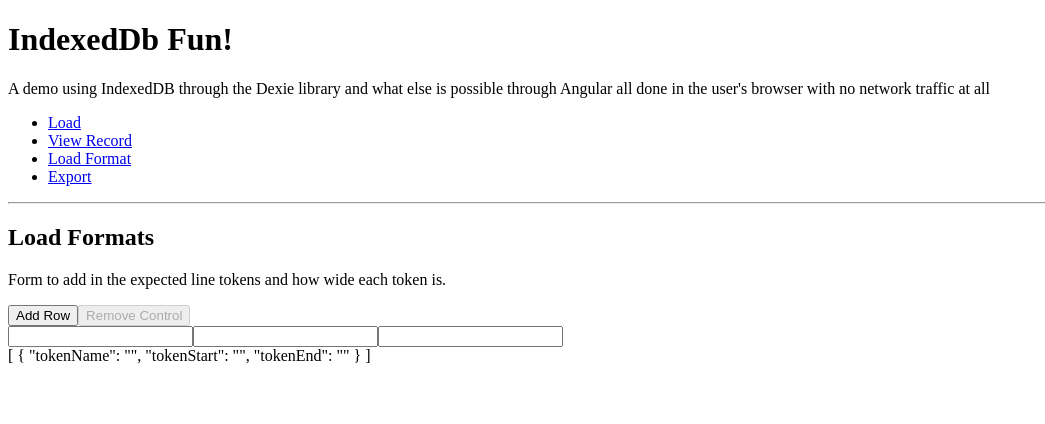
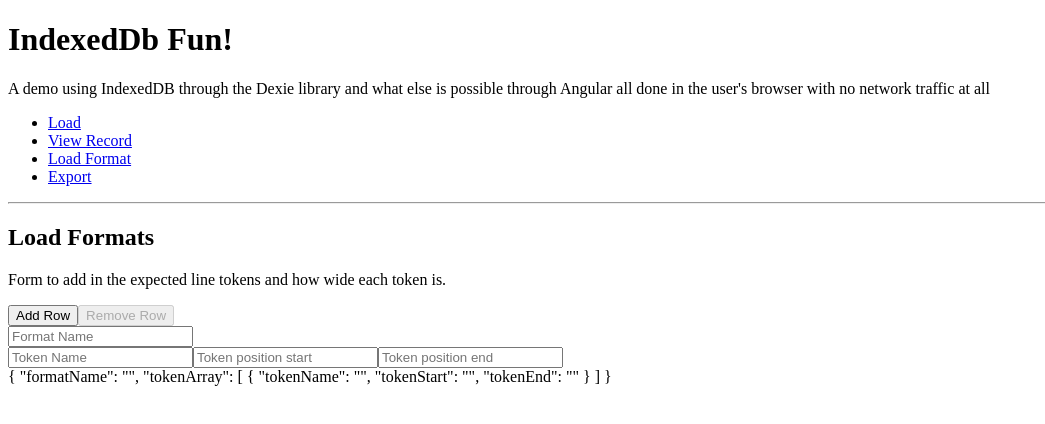
Before and after one commit to mococowboy/indexedDbFun, an Angular app: page /load-format in a window 1280 px wide. Shown: the top 424 px of the page, without its empty margins (0-1045 px from the left). Built offline with nearby package versions, Linux system fonts and the light colour scheme.

Commit message:
Refactored to use FormArray, FormGroup, and FormControl correctly.

```diff
--- a/src/app/load-format/load-format.component.html
+++ b/src/app/load-format/load-format.component.html
@@ -1,15 +1,18 @@
 <h2>Load Formats</h2>
 <p>Form to add in the expected line tokens and how wide each token is.</p>
 
-<button (click)="addControlToArray()">Add Row</button>
-<button (click)="removeLastGroupFromArray()" [disabled]="tokenArray.length == 1">Remove Control</button>
-<form [formGroup]="tokenArray" *ngFor="let control of tokenArray.controls">
-  <ng-container [formGroup]="control">
-    <input formControlName="tokenName" autocomplete="off"/>
-    <input formControlName="tokenStart" type="number" min="0"/>
-    <input formControlName="tokenEnd" type="number" min="0"/>
-  </ng-container>
-
+<button (click)="addFormGroupToArray()">Add Row</button>
+<button (click)="removeFormGroup()" [disabled]="tokenArray.length == 1">Remove Row</button>
+<form [formGroup]="tokenForm">
+  <input type="text" [formControl]="formatName" placeholder="Format Name">
+<div formArrayName="tokenArray">
+  <div *ngFor="let token of tokenArray.controls; index as i">
+    <div [formGroupName]="i">
+      <input formControlName="tokenName" placeholder="Token Name">
+      <input formControlName="tokenStart" placeholder="Token position start">
+      <input formControlName="tokenEnd" placeholder="Token position end">
+    </div>
+    </div>
+</div>
 </form>
-
-{{tokenArray?.value | json}}
+{{ tokenForm?.value | json }}
--- a/src/app/load-format/load-format.component.ts
+++ b/src/app/load-format/load-format.component.ts
@@ -1,6 +1,6 @@
 import {Component} from '@angular/core';
 import {DexieService} from '../dexie.service';
-import {FormArray, FormBuilder} from '@angular/forms';
+import {FormArray, FormBuilder, FormControl, FormGroup} from '@angular/forms';
 
 @Component({
   selector: 'app-load-format',
@@ -11,27 +11,42 @@ export class LoadFormatComponent {
 
   ds: DexieService;
   fb: FormBuilder;
-  tokenArray: FormArray;
+  tokenForm: FormGroup;
 
   constructor(ds: DexieService, fb: FormBuilder) {
     this.ds = ds;
     this.fb = fb;
 
-    this.tokenArray = this.fb.array([
-      this.fb.group({
-        tokenName: [''], tokenStart: [''], tokenEnd: ['']
-      })
-    ]);
+    this.tokenForm = new FormGroup({
+      formatName: new FormControl(''),
+      tokenArray: new FormArray([
+        new FormGroup({
+          tokenName: new FormControl(''),
+          tokenStart: new FormControl(''),
+          tokenEnd: new FormControl('')
+        })
+      ])
+    });
   }
 
-  public removeLastGroupFromArray(): void {
+  get formatName(): FormControl {
+    return this.tokenForm.get('formatName') as FormControl;
+  }
+
+  get tokenArray(): FormArray {
+    return this.tokenForm.get('tokenArray') as FormArray;
+  }
+
+  addFormGroupToArray(): void {
+    this.tokenArray.push(        new FormGroup({
+      tokenName: new FormControl(''),
+      tokenStart: new FormControl(''),
+      tokenEnd: new FormControl('')
+    }));
+  }
+
+  removeFormGroup(): void {
     this.tokenArray.removeAt(this.tokenArray.length - 1);
   }
 
-  public addControlToArray(): void {
-    this.tokenArray.push(      this.fb.group({
-      tokenName: [''], tokenStart: [''], tokenEnd: ['']
-    }));
-  }
-
 }
```
